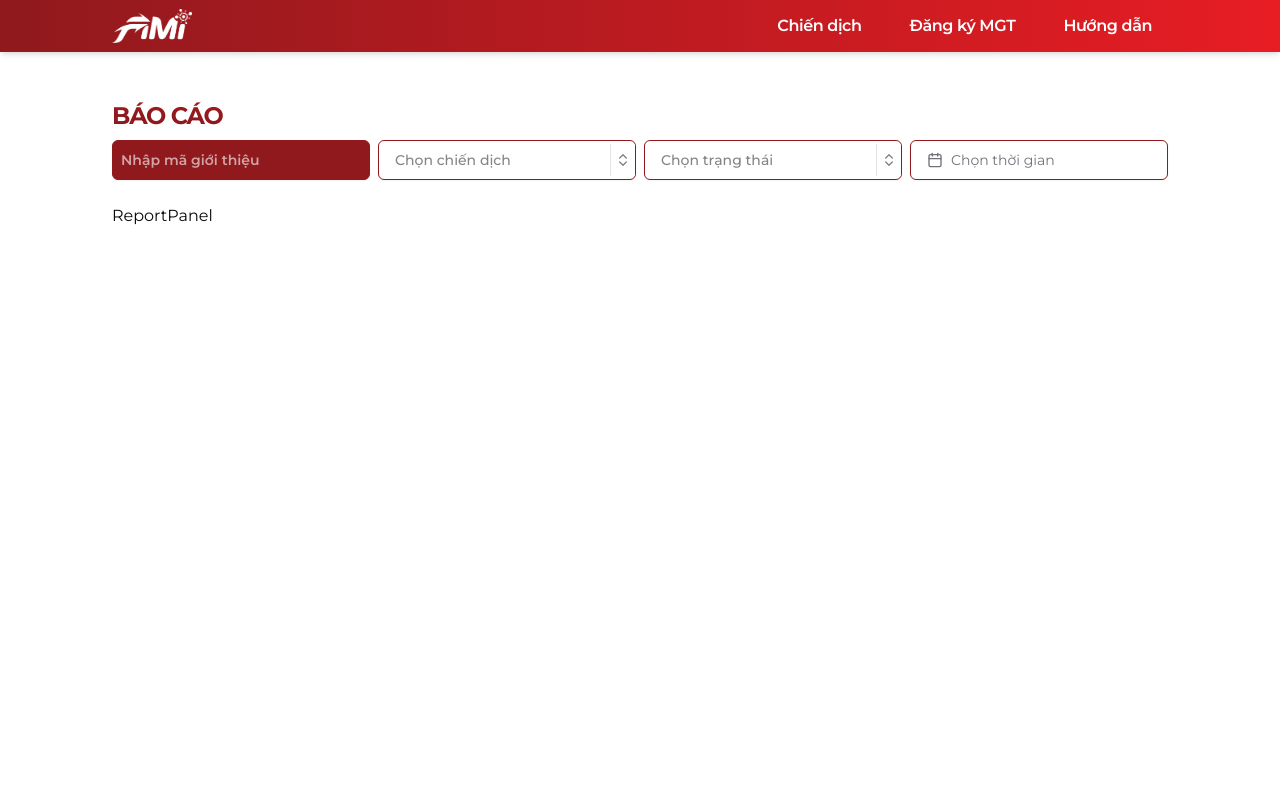
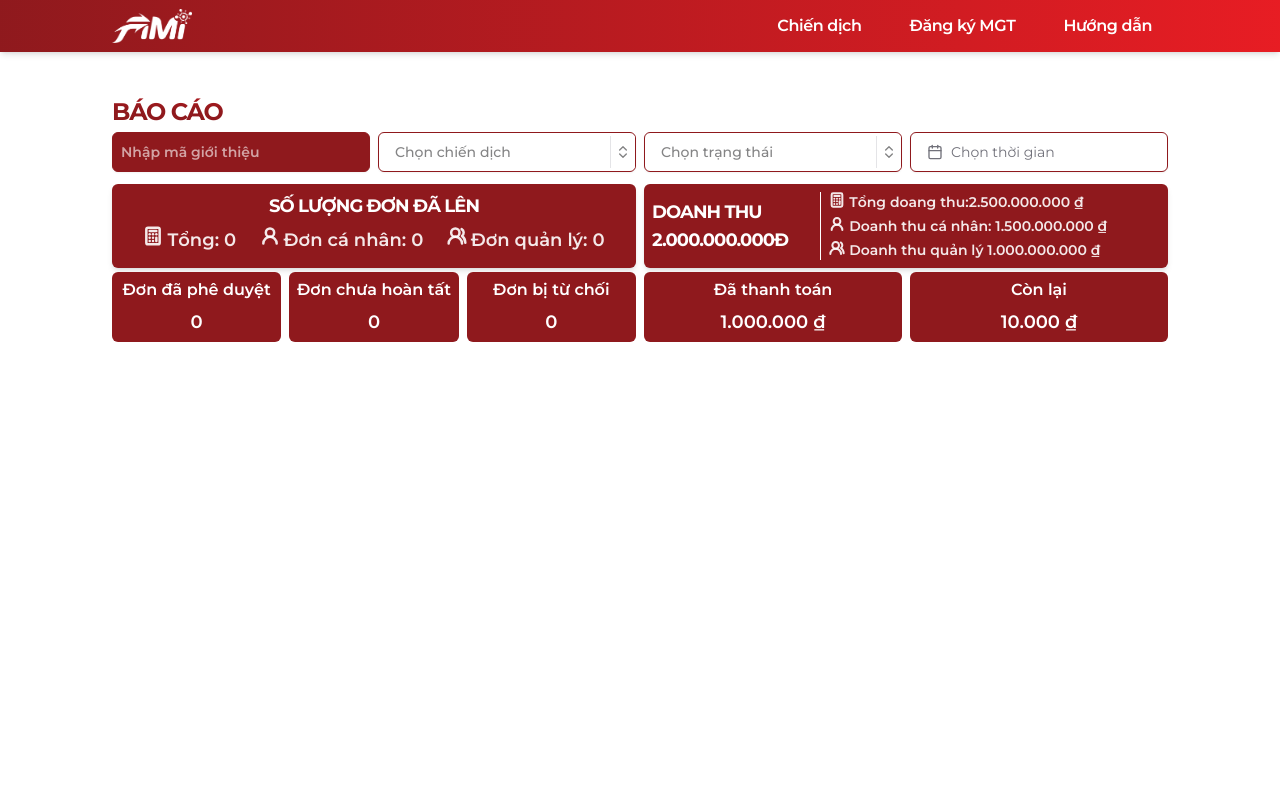
Before and after one commit to KhoaFimi/fimi-tech-v2, a Next.js app: page /report in a window 1280 px wide. Shown: the top 800 px of the page. Built offline with nearby package versions, Linux system fonts and the light colour scheme.

Commit message:
report dev

```diff
--- a/package.json
+++ b/package.json
@@ -12,6 +12,7 @@
     "@hookform/resolvers": "^3.9.1",
     "@next/third-parties": "^15.0.3",
     "@radix-ui/react-checkbox": "^1.1.2",
+    "@radix-ui/react-collapsible": "^1.1.1",
     "@radix-ui/react-dialog": "^1.1.2",
     "@radix-ui/react-icons": "^1.3.2",
     "@radix-ui/react-label": "^2.1.0",
--- a/src/app/(main)/report/_components/report-panel.tsx
+++ b/src/app/(main)/report/_components/report-panel.tsx
@@ -1,5 +1,270 @@
+'use client'
+
+import { CollapsibleContent } from '@radix-ui/react-collapsible'
+import { Calculator, ChevronDown, User2, Users2 } from 'lucide-react'
+import { Dispatch, FC, SetStateAction, useState } from 'react'
+
+import { Collapsible } from '@/components/ui/collapsible'
+
 const ReportPanel = () => {
-	return <div>ReportPanel</div>
+	const [openOrderDetail, setOpenOrderDetail] = useState<boolean>(false)
+	const [openIncomeDetail, setOpenIncomeDetail] = useState<boolean>(false)
+
+	return (
+		<div className='flex flex-col space-y-1'>
+			<div className='grid grid-cols-2 gap-x-2 gap-y-1'>
+				<Order
+					personelOrder={0}
+					managmentOrder={0}
+					openDetail={openOrderDetail}
+					setOpenDetail={setOpenOrderDetail}
+				/>
+
+				<Income
+					personelIncome={1500000000}
+					managmentIncome={1000000000}
+					openDetail={openIncomeDetail}
+					setOpenDetail={setOpenIncomeDetail}
+				/>
+
+				<OrderDetail
+					data={{
+						approve: 0,
+						pending: 0,
+						reject: 0
+					}}
+					openDetail={openOrderDetail}
+					setOpenDetail={setOpenOrderDetail}
+				/>
+
+				<IncomeDetail
+					data={{
+						hasPaymant: 1000000,
+						remain: 10000
+					}}
+					openDetail={openIncomeDetail}
+					setOpenDetail={setOpenIncomeDetail}
+				/>
+			</div>
+		</div>
+	)
+}
+
+const Order: FC<{
+	personelOrder: number
+	managmentOrder: number
+	openDetail: boolean
+	setOpenDetail: Dispatch<SetStateAction<boolean>>
+}> = ({ personelOrder, managmentOrder, openDetail, setOpenDetail }) => {
+	const handleOpen = () => setOpenDetail(!openDetail)
+
+	return (
+		<div className='flex w-full flex-col items-center justify-start gap-y-1.5 rounded-md bg-primary px-2 py-2 shadow-md'>
+			<p className='text-sm font-bold uppercase tracking-tighter text-white lg:text-center lg:text-lg'>
+				Số lượng đơn đã lên
+			</p>
+			<div className='flex w-full flex-col items-start gap-y-1 lg:flex-row lg:justify-evenly'>
+				<div className='flex items-start gap-x-1 text-base font-semibold text-white/90 lg:text-lg'>
+					<Calculator
+						strokeWidth={3}
+						className='inline-flex size-5 items-baseline'
+					/>{' '}
+					<p>Tổng: {personelOrder + managmentOrder}</p>
+				</div>
+				<div className='flex items-start gap-x-1 text-base font-semibold text-white/90 lg:text-lg'>
+					<User2
+						strokeWidth={3}
+						className='inline-flex size-5 items-baseline'
+					/>{' '}
+					<p>Đơn cá nhân: {personelOrder}</p>
+				</div>
+				<div className='flex items-start gap-x-1 text-base font-semibold text-white/90 lg:text-lg'>
+					<Users2
+						strokeWidth={3}
+						className='inline-flex size-5 items-baseline'
+					/>{' '}
+					<p>Đơn quản lý: {managmentOrder}</p>
+				</div>
+			</div>
+			<button
+				className='mt-2 w-fit text-white lg:hidden'
+				onClick={handleOpen}
+			>
+				<ChevronDown className='size-5' />
+			</button>
+		</div>
+	)
+}
+
+const OrderDetail: FC<{
+	data: {
+		approve: number
+		pending: number
+		reject: number
+	}
+	openDetail: boolean
+	setOpenDetail: Dispatch<SetStateAction<boolean>>
+}> = ({ openDetail, setOpenDetail, data }) => {
+	return (
+		<div>
+			<div className='hidden grid-cols-3 gap-2 lg:grid'>
+				<div className='flex flex-col items-center justify-center gap-1.5 rounded-md bg-primary p-1.5 text-white'>
+					<p className='font-semibold'>Đơn đã phê duyệt</p>
+					<p className='text-lg font-semibold'>{data.approve}</p>
+				</div>
+				<div className='flex flex-col items-center justify-center gap-1.5 rounded-md bg-primary p-1.5 text-white'>
+					<p className='font-semibold'>Đơn chưa hoàn tất </p>
+					<p className='text-lg font-semibold'>{data.pending}</p>
+				</div>
+				<div className='flex flex-col items-center justify-center gap-1.5 rounded-md bg-primary p-1.5 text-white'>
+					<p className='font-semibold'>Đơn bị từ chối</p>
+					<p className='text-lg font-semibold'>{data.reject}</p>
+				</div>
+			</div>
+
+			<Collapsible
+				open={openDetail}
+				onOpenChange={setOpenDetail}
+			>
+				<CollapsibleContent className='space-y-2 text-white'>
+					<div className='rounded-md border bg-primary p-2 font-mono text-sm lg:hidden'>
+						Chưa hoàn tất: {data.pending}
+					</div>
+					<div className='rounded-md border bg-primary p-2 font-mono text-sm'>
+						Phê duyệt: {data.approve}
+					</div>
+					<div className='rounded-md border bg-primary p-2 font-mono text-sm'>
+						Từ chối: {data.reject}
+					</div>
+				</CollapsibleContent>
+			</Collapsible>
+		</div>
+	)
+}
+
+const Income: FC<{
+	personelIncome: number
+	managmentIncome: number
+	openDetail: boolean
+	setOpenDetail: Dispatch<SetStateAction<boolean>>
+}> = ({ personelIncome, managmentIncome, openDetail, setOpenDetail }) => {
+	const handleOpen = () => setOpenDetail(!openDetail)
+
+	return (
+		<div className='flex w-full flex-col items-start justify-start gap-x-8 gap-y-1.5 rounded-md bg-primary px-2 py-2 shadow-md lg:flex-row lg:items-center'>
+			<div className='flex flex-col items-start'>
+				<p className='text-sm font-bold uppercase tracking-tighter text-white lg:text-center lg:text-lg'>
+					Doanh thu
+				</p>
+				<p className='text-sm font-bold uppercase tracking-tighter text-white lg:text-center lg:text-lg'>
+					2.000.000.000đ
+				</p>
+			</div>
+			<div className='flex w-full flex-col items-start gap-y-1 border-l border-white px-2'>
+				<div className='flex items-start gap-x-1 text-sm font-semibold text-white/90'>
+					<Calculator
+						strokeWidth={3}
+						className='inline-flex size-4 items-baseline'
+					/>{' '}
+					<p>
+						<span className='hidden lg:inline-block'>Tổng doang thu: </span>
+						{(personelIncome + managmentIncome).toLocaleString('vi-VN', {
+							style: 'currency',
+							currency: 'VND'
+						})}
+					</p>
+				</div>
+				<div className='flex items-start gap-x-1 text-sm font-semibold text-white/90'>
+					<User2
+						strokeWidth={3}
+						className='inline-flex size-4 items-baseline'
+					/>{' '}
+					<p>
+						<span className='hidden lg:inline-block'>Doanh thu cá nhân: </span>{' '}
+						{personelIncome.toLocaleString('vi-VN', {
+							style: 'currency',
+							currency: 'VND'
+						})}
+					</p>
+				</div>
+				<div className='flex items-start gap-x-1 text-sm font-semibold text-white/90'>
+					<Users2
+						strokeWidth={3}
+						className='inline-flex size-4 items-baseline'
+					/>{' '}
+					<p>
+						<span className='hidden lg:inline-block'>Doanh thu quản lý</span>{' '}
+						{managmentIncome.toLocaleString('vi-VN', {
+							style: 'currency',
+							currency: 'VND'
+						})}
+					</p>
+				</div>
+			</div>
+			<button
+				onClick={handleOpen}
+				className='flex w-full justify-center text-white lg:hidden'
+			>
+				<ChevronDown className='size-5' />
+			</button>
+		</div>
+	)
+}
+
+const IncomeDetail: FC<{
+	data: {
+		hasPaymant: number
+		remain: number
+	}
+	openDetail: boolean
+	setOpenDetail: Dispatch<SetStateAction<boolean>>
+}> = ({ openDetail, setOpenDetail, data }) => {
+	return (
+		<div>
+			<div className='hidden grid-cols-2 gap-2 lg:grid'>
+				<div className='flex flex-col items-center justify-center gap-1.5 rounded-md bg-primary p-1.5 text-white'>
+					<p className='font-semibold'>Đã thanh toán</p>
+					<p className='text-lg font-semibold'>
+						{data.hasPaymant.toLocaleString('vi-VN', {
+							style: 'currency',
+							currency: 'VND'
+						})}
+					</p>
+				</div>
+				<div className='flex flex-col items-center justify-center gap-1.5 rounded-md bg-primary p-1.5 text-white'>
+					<p className='font-semibold'>Còn lại</p>
+					<p className='text-lg font-semibold'>
+						{data.remain.toLocaleString('vi-VN', {
+							style: 'currency',
+							currency: 'VND'
+						})}
+					</p>
+				</div>
+			</div>
+
+			<Collapsible
+				open={openDetail}
+				onOpenChange={setOpenDetail}
+			>
+				<CollapsibleContent className='space-y-2 text-white'>
+					<div className='rounded-md border bg-primary p-2 font-mono text-sm lg:hidden'>
+						Đã thanh toán:{' '}
+						{data.hasPaymant.toLocaleString('vi-VN', {
+							style: 'currency',
+							currency: 'VND'
+						})}
+					</div>
+					<div className='rounded-md border bg-primary p-2 font-mono text-sm'>
+						Chưa thanh toán:{' '}
+						{data.remain.toLocaleString('vi-VN', {
+							style: 'currency',
+							currency: 'VND'
+						})}
+					</div>
+				</CollapsibleContent>
+			</Collapsible>
+		</div>
+	)
 }
 
 export default ReportPanel
--- a/src/app/(main)/report/_components/resport-screen.tsx
+++ b/src/app/(main)/report/_components/resport-screen.tsx
@@ -18,7 +18,7 @@ const ReportScreen: FC<ReportScressProps> = ({ campaignData }) => {
 	const [status, setStatus] = useState<string>('')
 
 	return (
-		<div className='flex flex-col gap-6'>
+		<div className='flex flex-col gap-3'>
 			<ReportFilter
 				campaignData={campaignData}
 				date={date}
--- a/src/app/(main)/report/layout.tsx
+++ b/src/app/(main)/report/layout.tsx
@@ -35,7 +35,7 @@ const ReportLayout: FC<PropsWithChildren> = ({ children }) => {
 			</Header>
 			<main className='flex w-full items-center justify-center pt-8'>
 				<div className='container h-screen px-4 py-2 md:px-28'>
-					<h2 className='my-2 bg-gradient-to-tr from-primary from-30% to-secondary bg-clip-text text-2xl font-bold uppercase tracking-tighter text-transparent'>
+					<h2 className='my-1 bg-gradient-to-tr from-primary from-30% to-secondary bg-clip-text text-2xl font-bold uppercase tracking-tighter text-transparent'>
 						Báo cáo
 					</h2>
 					{children}
--- /dev/null
+++ b/src/components/ui/collapsible.tsx
@@ -0,0 +1,11 @@
+"use client"
+
+import * as CollapsiblePrimitive from "@radix-ui/react-collapsible"
+
+const Collapsible = CollapsiblePrimitive.Root
+
+const CollapsibleTrigger = CollapsiblePrimitive.CollapsibleTrigger
+
+const CollapsibleContent = CollapsiblePrimitive.CollapsibleContent
+
+export { Collapsible, CollapsibleTrigger, CollapsibleContent }
--- a/src/components/ui/date-picker-range.tsx
+++ b/src/components/ui/date-picker-range.tsx
@@ -2,6 +2,7 @@
 
 import { format } from 'date-fns'
 import { Calendar as CalendarIcon } from 'lucide-react'
+import { Dispatch, FC, HTMLAttributes, SetStateAction } from 'react'
 import { DateRange } from 'react-day-picker'
 
 import { Button } from '@/components/ui/button'
@@ -12,7 +13,6 @@ import {
 	PopoverTrigger
 } from '@/components/ui/popover'
 import { cn } from '@/lib/utils'
-import { Dispatch, FC, HTMLAttributes, SetStateAction } from 'react'
 
 interface DatePickerRangeProps extends HTMLAttributes<HTMLDivElement> {
 	date: DateRange | undefined
```
Also changed, not shown: 1 other file (tests, documents, lock files or other folders).
